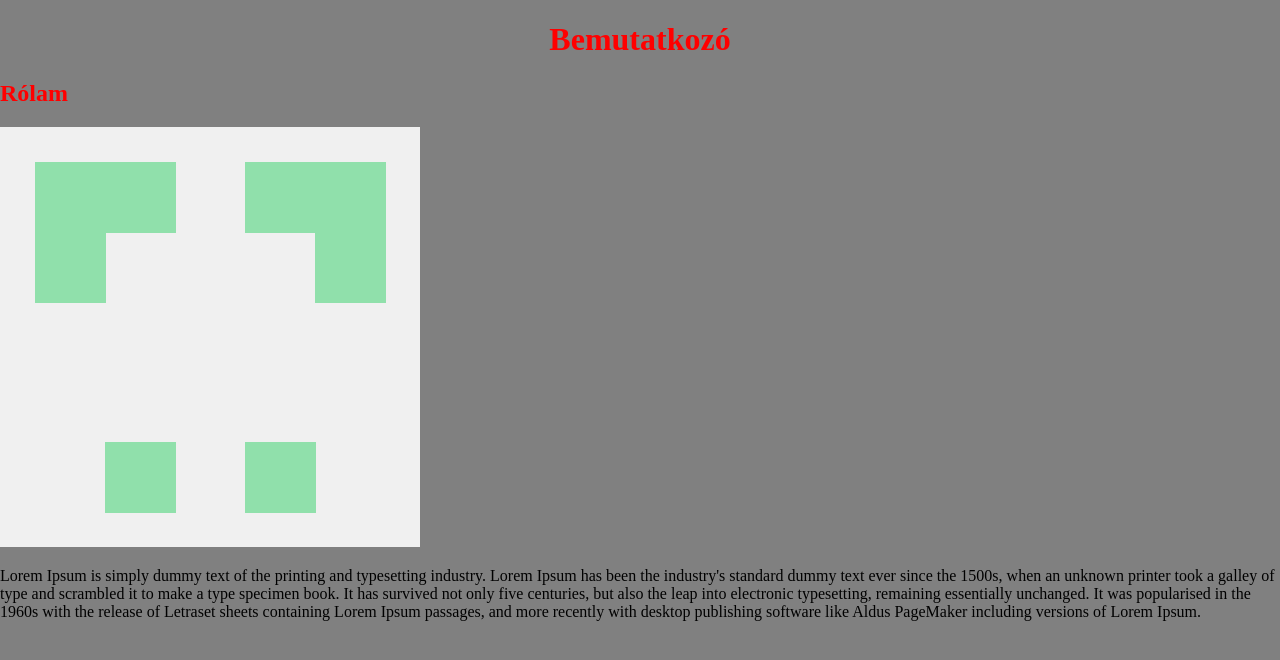
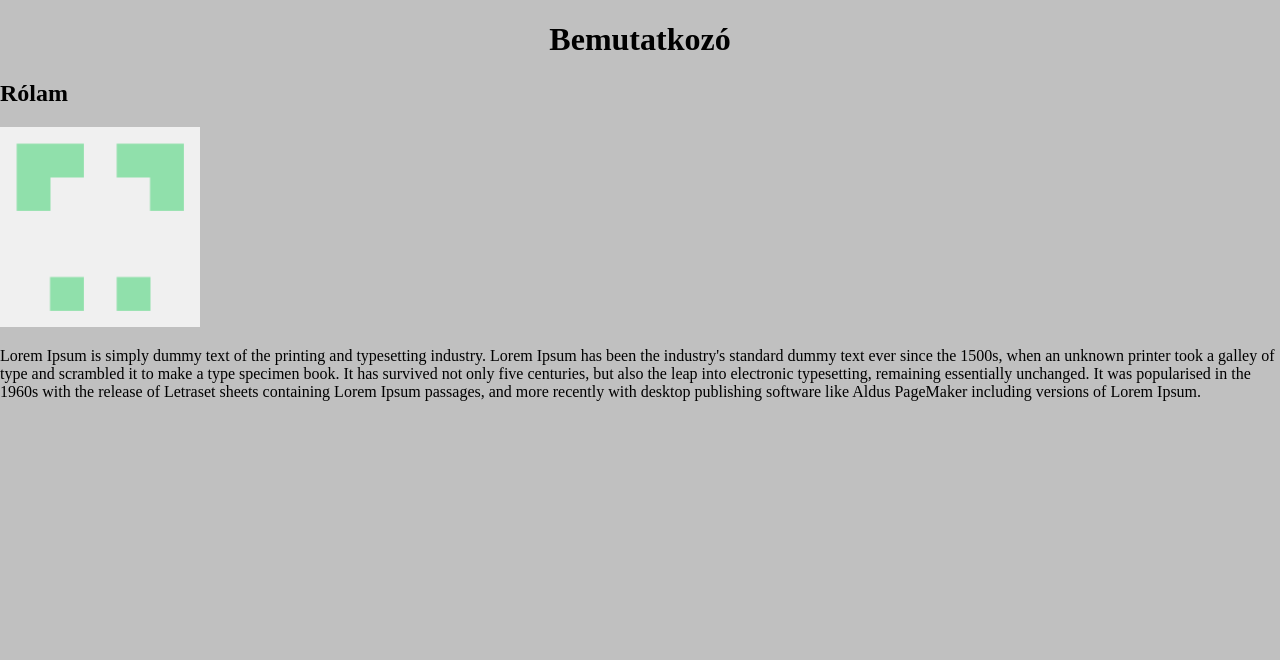
Before and after one commit to zamboilles21/HTML2021, a plain HTML site: page brkitydominika.html in a window 1280 px wide. Drawn offline with Linux system fonts and the light colour scheme.

Commit message:
kép méretezés

```diff
--- a/brkitydominika.css
+++ b/brkitydominika.css
@@ -1,17 +1,21 @@
 body
 {
-    background-color: gray;
     margin: auto;
+    background-color: silver;
 }
 h1
 {
     font-weight: bold;
-    color: red;
+    color: black;
     text-align: center;
 }
 
 h2
 {
-    color: red;
+    color: black;
     font-weight: bold;
 }
+img
+{
+    width: 200px;
+}
```
